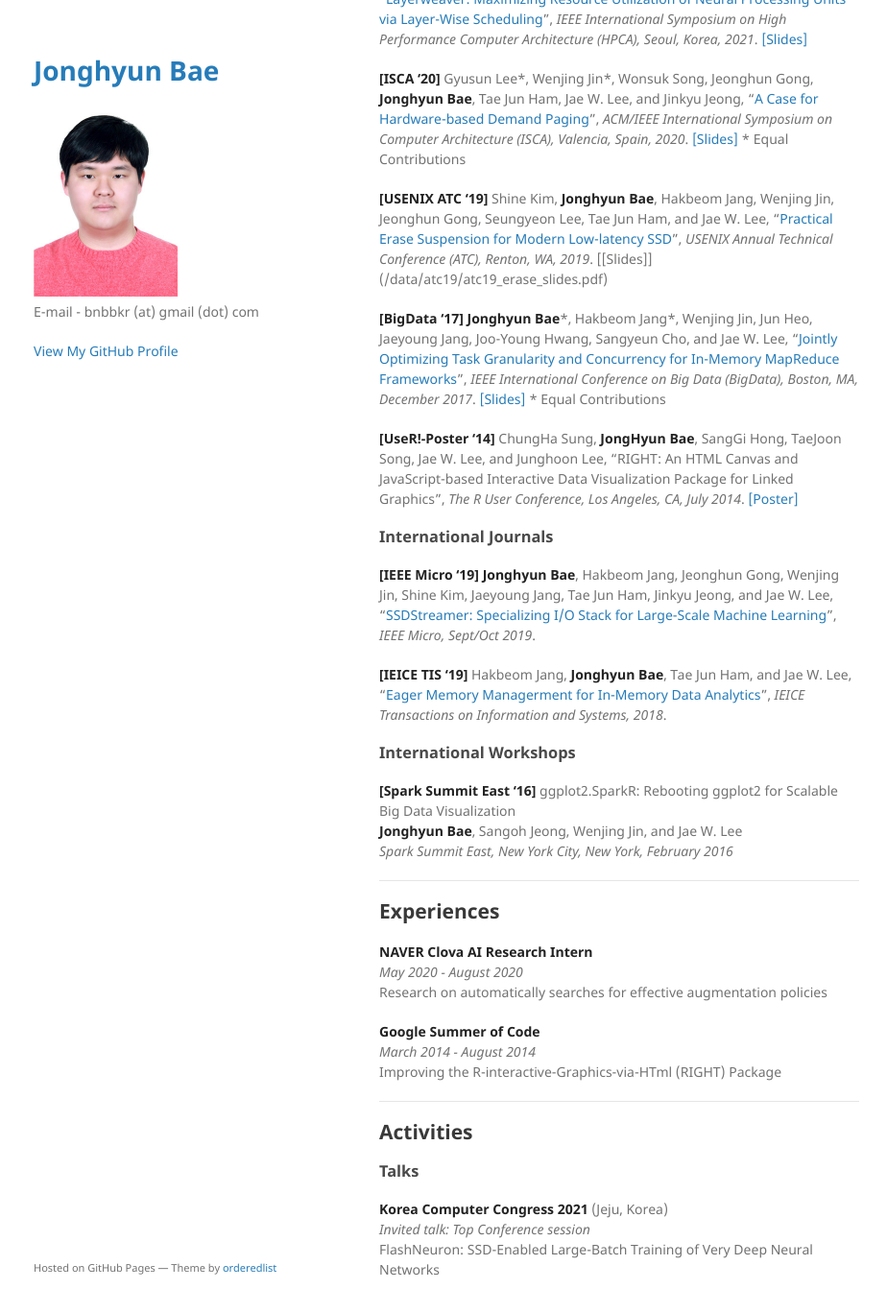
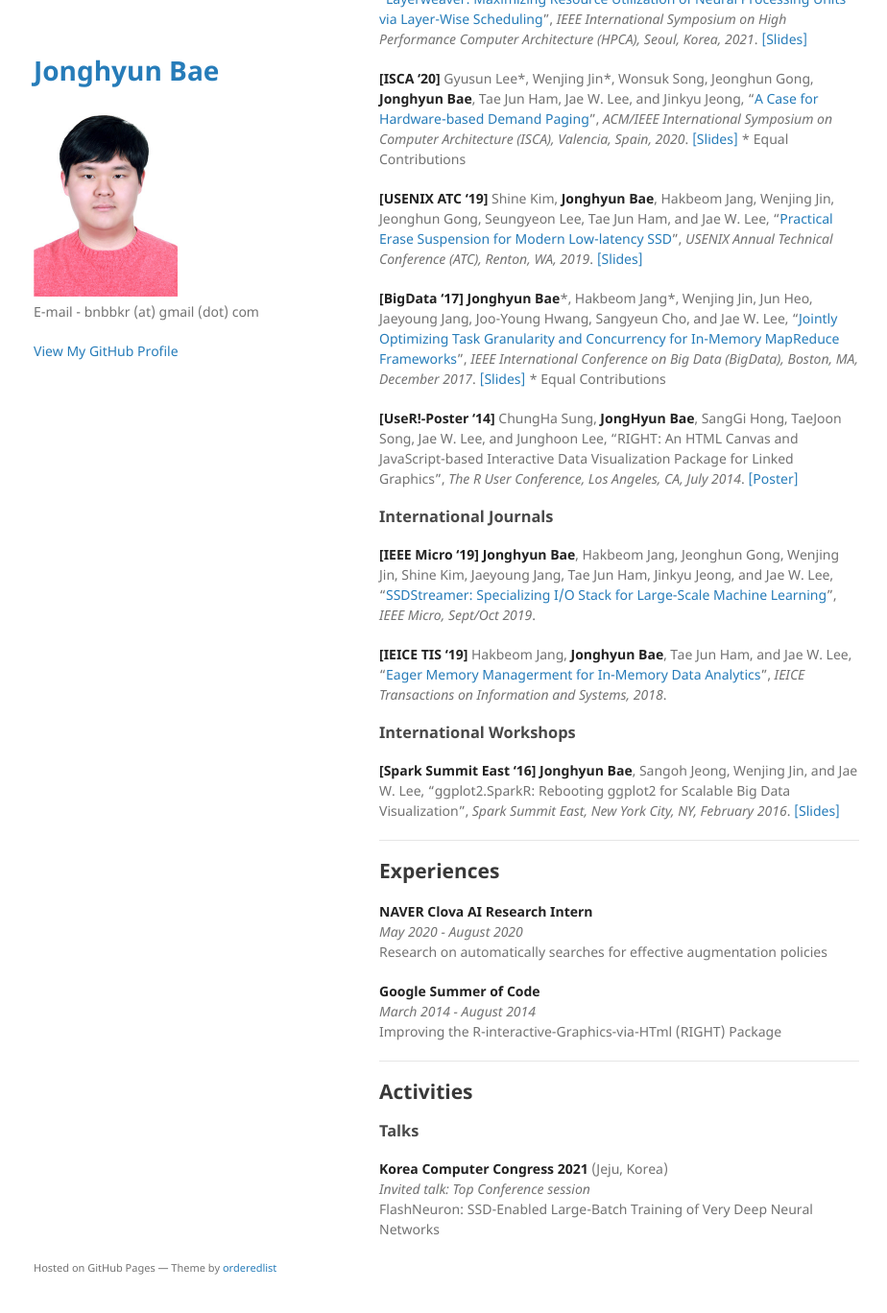
Before and after one commit to JonghyunBae/jonghyunbae.github.io, a Jekyll site: the page built from index.md, in a window 1280 px wide and 1400 px high, scrolled down 1133 px. Shown: the top 1368 px of the window at 96% size, without its empty margins (175-1099 px from the left). Built offline with Jekyll 4.4.1, drawn with Linux system fonts in a browser that asks for light colours; our own code applies the rules of GitHub Pages for plain Markdown files.

Commit message:
sparksummit

```diff
--- a/index.md
+++ b/index.md
@@ -64,7 +64,7 @@ _ACM/IEEE International Symposium on Computer Architecture (ISCA), Valencia, Spa
 
 **[USENIX ATC '19]** Shine Kim, **Jonghyun Bae**, Hakbeom Jang, Wenjing Jin, Jeonghun Gong, Seungyeon Lee, Tae Jun Ham, and Jae W. Lee,
 "[Practical Erase Suspension for Modern Low-latency SSD](/data/atc19/atc19_erase.pdf)",
-_USENIX Annual Technical Conference (ATC), Renton, WA, 2019_. [[Slides]] (/data/atc19/atc19_erase_slides.pdf)
+_USENIX Annual Technical Conference (ATC), Renton, WA, 2019_. [[Slides]](/data/atc19/atc19_erase_slides.pdf)
 
 
 **[BigData '17]** **Jonghyun Bae**\*, Hakbeom Jang\*, Wenjing Jin, Jun Heo, Jaeyoung Jang, Joo-Young Hwang, Sangyeun Cho, and Jae W. Lee,
@@ -92,9 +92,9 @@ _IEICE Transactions on Information and Systems, 2018_.
 
 
 ### International Workshops
-**[Spark Summit East '16]** ggplot2.SparkR: Rebooting ggplot2 for Scalable Big Data Visualization
-**Jonghyun Bae**, Sangoh Jeong, Wenjing Jin, and Jae W. Lee
-_Spark Summit East, New York City, New York, February 2016_
+**[Spark Summit East '16]** **Jonghyun Bae**, Sangoh Jeong, Wenjing Jin, and Jae W. Lee,
+"ggplot2.SparkR: Rebooting ggplot2 for Scalable Big Data Visualization",
+_Spark Summit East, New York City, NY, February 2016_. [[Slides]](/data/sparksummit16/sparksummit16_ggplot2.pdf)
 
 ---
 
```
Also changed, not shown: 1 other file.
